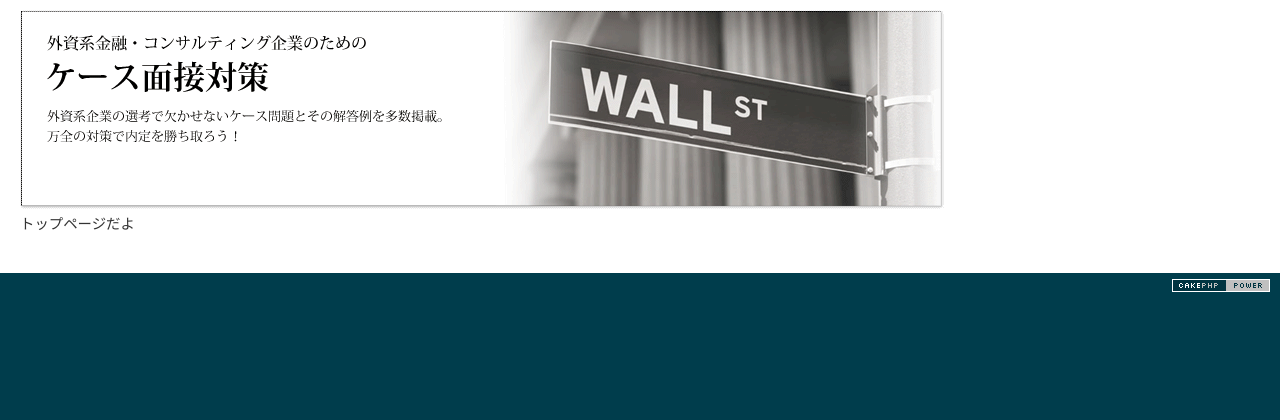
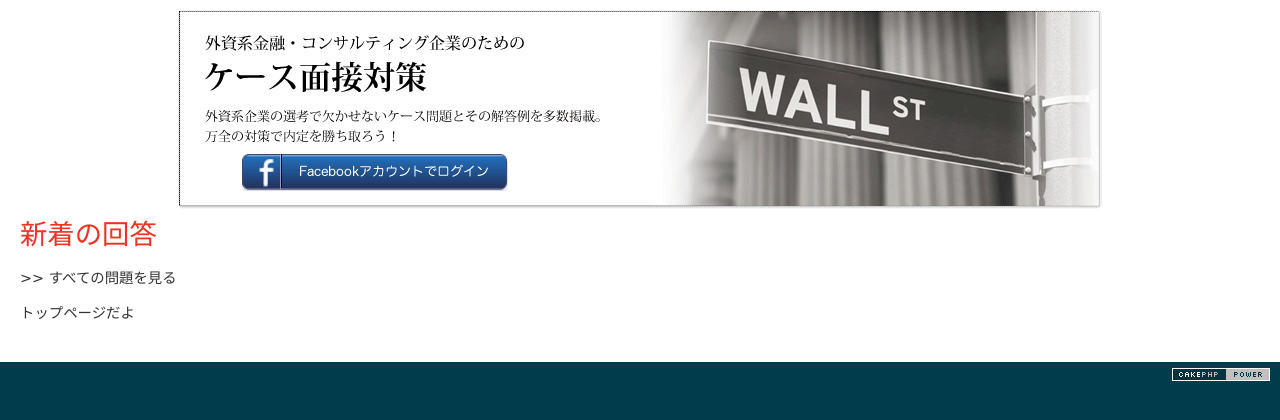
Before and after one commit to kensuto/casemondai.com, a CakePHP app: the page made by app/View/Tops/index.ctp in a window 1280 px wide. Shown: the part 47-467 px from the top of the page. Run offline with PHP 8.4 and a stand-in for CakePHP, Linux system fonts and the light colour scheme; the template is opened without the code that fills it, so the values that code supplies are empty; some libraries are stand-ins or nearby versions.

Commit message:
トップのヘッダーまわりのCSSいじいじ

```diff
--- a/app/View/Tops/index.ctp
+++ b/app/View/Tops/index.ctp
@@ -1,7 +1,22 @@
+<?php
+	echo $this->Html->css(array('top/top','top/mainContent'));
+?>
 
-<div>
-<img src="/img/top/main.png">
-<br>
+<div id="mainVisual">
+	<img src="/img/top/main.png">
+	<div class="fbLoginBtn">
+		<img src="/img/top/fb_login_btn.png">
+	</div>
+</div>
+
+<div id="mainContent">
+
+<h2>新着の回答</h2>
+
+<p>>> すべての問題を見る</p>
+
+
+<!--mainContent-->
 </div>
 
 トップページだよ
--- /dev/null
+++ b/app/webroot/css/footer/footer.css
@@ -0,0 +1,6 @@
+@charset "UTF-8";
+/* CSS Document */
+
+#footer {
+	clear: both;
+}
--- /dev/null
+++ b/app/webroot/css/top/footer/footer.css
@@ -0,0 +1,6 @@
+@charset "UTF-8";
+/* CSS Document */
+
+#footer {
+	clear: both;
+}
--- /dev/null
+++ b/app/webroot/css/top/mainContent.css
@@ -0,0 +1,6 @@
+@charset "UTF-8";
+/* CSS Document */
+
+#mainContent {
+	clear: both;
+}
--- /dev/null
+++ b/app/webroot/css/top/top.css
@@ -0,0 +1,18 @@
+@charset "UTF-8";
+/* CSS Document */
+
+#mainVisual {
+	text-align: center;
+	position: relative;
+	top: 50px:
+}
+
+.fbLoginBtn {
+	position: absolute;
+	top: 144px;
+	left: 222px;
+}
+
+#content {
+	clear: both;
+}
```
Also changed, not shown: app/View/Elements/header.ctp (+8 -4 lines), app/View/Layouts/common.ctp (+5 -15 lines), app/webroot/css/common/common.css (renamed from app/webroot/css/common.css, +1 -8 lines), app/webroot/css/common/header.css (renamed from app/webroot/css/header.css, +27 -8 lines).
